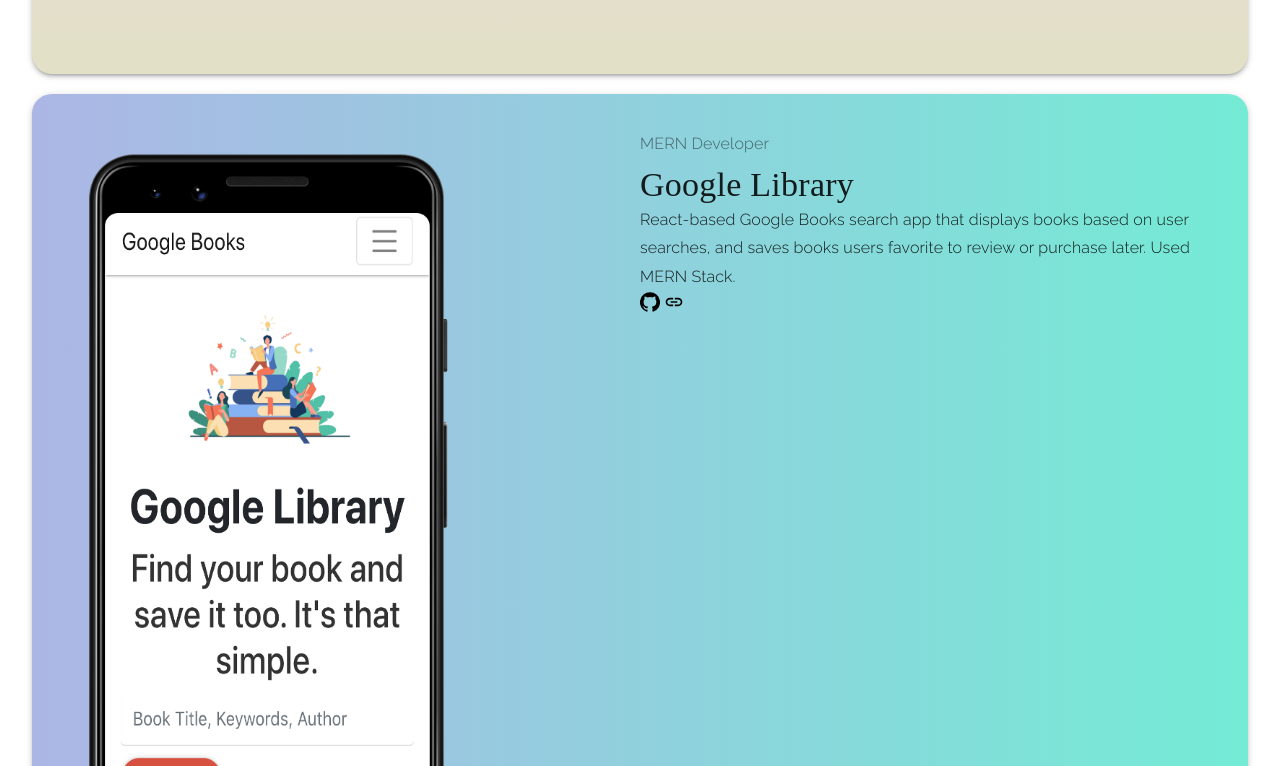
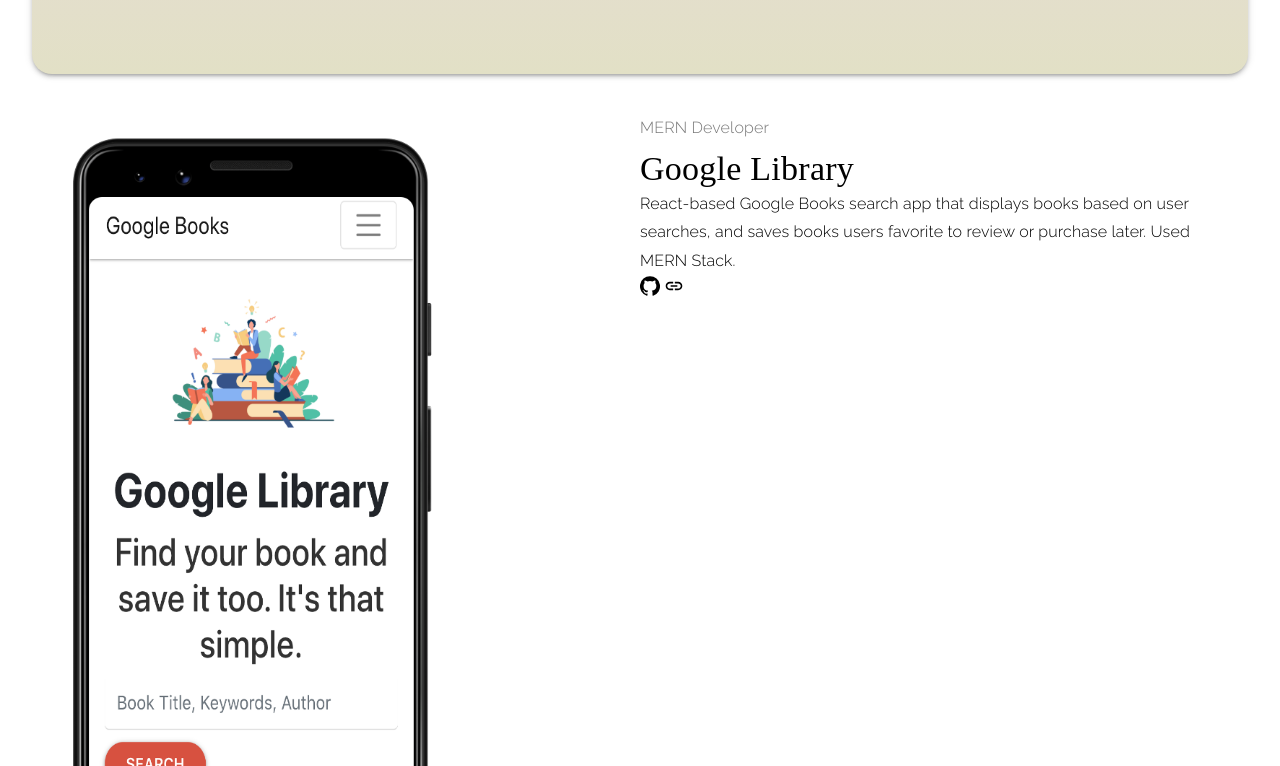
Before and after one commit to hngdngng/Folio, a React (Create React App) app: page / in a window 1280 px wide. Shown: the part 1174-1940 px from the top of the page. Built offline with nearby package versions, Linux system fonts and the light colour scheme; a web font is replaced by a local one.

Commit message:
removed contact page, added social to about, updated landing ui for cleaner UX

```diff
--- a/package.json
+++ b/package.json
@@ -3,16 +3,19 @@
   "version": "0.1.0",
   "private": true,
   "dependencies": {
+    "-": "0.0.1",
     "@material-ui/core": "^4.11.2",
     "@material-ui/icons": "^4.11.2",
     "@testing-library/jest-dom": "^5.11.9",
     "@testing-library/react": "^11.2.3",
     "@testing-library/user-event": "^12.6.0",
+    "gh-pages": "^3.1.0",
     "react": "^17.0.1",
     "react-dom": "^17.0.1",
     "react-router-dom": "^5.2.0",
     "react-scripts": "4.0.1",
     "react-text-loop": "^2.3.0",
+    "save-dev": "0.0.1-security",
     "web-vitals": "^0.2.4"
   },
   "scripts": {
--- a/src/App.css
+++ b/src/App.css
@@ -7,14 +7,14 @@
 }
 
 a:hover {
-    transform: translate(0, -5px);
+    transform: translate(0, -7px);
 }
 
 .tile0 {
     background: linear-gradient(to top, #e2e0c6, #f0d0ff);
 }
 
-.tile1 {
+/* .tile1 {
     background: linear-gradient(to right, #ACB6E5, #74ebd5);
 }
 
@@ -32,7 +32,7 @@
 
 .tile5 {
     background: linear-gradient(to top, #ffc3a0, #FFAFBD);
-}
+} */
 
 .project-img {
     max-width: 400px;
--- a/src/App.js
+++ b/src/App.js
@@ -2,7 +2,6 @@
 import { HashRouter, Route, Switch } from "react-router-dom";
 import Projects from "./Projects";
 import About from "./About";
-import More from "./More";
 import Navbar from "./components/Navbar";
 import './App.css';
 
@@ -14,7 +13,6 @@
           <Switch>
             <Route exact path="/" component={Projects} />
             <Route exact path="/about" component={About} />
-            <Route exact path="/more" component={More} />
             <Route component={Projects} />
           </Switch>
         </div>
--- a/src/More.js
+++ /dev/null
@@ -1,33 +0,0 @@
-import React from "react";
-import { Container, Grid, Typography } from "@material-ui/core";
-import { makeStyles } from '@material-ui/core/styles';
-import GitHubIcon from '@material-ui/icons/GitHub';
-import LinkedInIcon from '@material-ui/icons/LinkedIn';
-import MailIcon from '@material-ui/icons/Mail';
-
-const useStyles = makeStyles(() => ({
-  a1: {
-    paddingRight: 10
-  }
-}));
-
-function More(props) {
-  const classes = useStyles();
-  return (
-    <Container fixed>
-      <Grid container>
-        {/* <Grid className={classes.avatar} item md={6}>
-        </Grid> */}
-        <Grid item md={6}>
-          <Typography variant="h4">Let's connect.</Typography>
-          <br></br>
-          <a className={classes.a1} href="https://github.com/hngdngng" target="_blank" rel="noopener noreferrer"><GitHubIcon /></a>
-          <a className={classes.a1} href="https://www.linkedin.com/in/hoang-d-nguyen/" target="_blank" rel="noopener noreferrer"><LinkedInIcon /></a>
-          <a className={classes.a1} href="mailto:hoang.d.nguyen@outlook.com" target="_blank" rel="noopener noreferrer"><MailIcon /></a>
-        </Grid>
-      </Grid>
-    </Container>
-  )
-}
-
-export default More;
--- a/src/Projects.js
+++ b/src/Projects.js
@@ -1,16 +1,22 @@
 import React from "react";
 import Hero from "./components/Hero";
 import Tile from "./components/Tile";
+import PGrid from "./components/Grid";
+
 const projects = require("./projects.json");
+const featureProject = projects[0];
+const ind = [1, 2, 3, 4, 5]
+const subProjects = ind.map(i => projects[i]);
 
 function Projects(props) {
   return (
     <div>
       <Hero />
       <div id="projects">
-        {projects.map((project, index) => {
+        <Tile github={featureProject.github} image={process.env.PUBLIC_URL + featureProject.image} index="0" role={featureProject.role} summary={featureProject.summary} title={featureProject.title} url={featureProject.url} />
+        {subProjects.map((project, index) => {
           return (
-              <Tile id={`project${index}`} github={project.github} image={process.env.PUBLIC_URL + project.image} index={index} role={project.role} summary={project.summary} title={project.title} url={project.url} />
+            <PGrid id={`project${index}`} github={project.github} image={process.env.PUBLIC_URL + project.image} index={index} role={project.role} summary={project.summary} title={project.title} url={project.url} />
           )
         })}
       </div>
--- /dev/null
+++ b/src/components/Grid.js
@@ -0,0 +1,133 @@
+import React from "react";
+import { Container, Grid, Typography } from "@material-ui/core";
+import { makeStyles } from '@material-ui/core/styles';
+import GitHubIcon from '@material-ui/icons/GitHub';
+import LinkIcon from '@material-ui/icons/Link';
+
+const useStyles = makeStyles(() => ({
+    tile: {
+        marginTop: 20,
+        marginBottom: 20,
+        padding: 20,
+        border: "none"
+    }
+}));
+
+const PGrid = ({ github, image, index, role, summary, title, url }) => {
+    const classes = useStyles();
+    return (
+        <div>
+            <Container fixed >
+                <Grid container className={`${classes.tile} tile${index + 1}`}>
+                    <Grid item md={6}>
+                        <a href={github} target="_blank" rel="noopener noreferrer"><img className="project-img" src={image} alt="app" /></a>
+                    </Grid>
+                    <Grid item md={6}>
+                        <Typography variant="subtitle1" color="textSecondary" gutterBottom>
+                            {role}
+                        </Typography>
+                        <Typography variant="h4">
+                            {title}
+                        </Typography>
+                        <Typography variant="body1">
+                            {summary}
+                        </Typography>
+                        <a href={github} target="_blank" rel="noopener noreferrer"><GitHubIcon fontSize="small" /></a>
+                        {" "}
+                        <a href={url} target="_blank" rel="noopener noreferrer"><LinkIcon fontSize="small" /></a>
+                    </Grid>
+                </Grid>
+            </Container>
+        </div>
+
+        // <div>
+        //     <Container fixed >
+        //         <Grid container spacing={3}>
+        //             <Grid item md={4}>
+        //                 <Card className={`${classes.root} tile${index+1}`} elevation={3}>
+        //                     <CardActionArea>
+        //                         <CardMedia
+        //                             className={classes.media}
+        //                             image={image}
+        //                             title={title}
+        //                         />
+        //                         <CardContent>
+        //                             <Typography gutterBottom variant="h6" component="h2">
+        //                                 {title}
+        //                              </Typography>
+        //                              <Typography variant="subtitle" color="textSecondary" component="p">
+        //                                 {role}
+        //                             </Typography>
+        //                             <Typography variant="body2" color="textSecondary" component="p">
+        //                                 {summary}
+        //                             </Typography>
+        //                         </CardContent>
+        //                     </CardActionArea>
+        //                     <CardActions>
+        //                         <a href={github} target="_blank" rel="noopener noreferrer"><GitHubIcon fontSize="small" /></a>
+        //                         {" "}
+        //                         <a href={url} target="_blank" rel="noopener noreferrer"><LinkIcon fontSize="small" /></a>
+        //                     </CardActions>
+        //                 </Card>
+        //             </Grid>
+        //             <Grid item md={4}>
+        //                 <Card className={`${classes.root} tile${index+1}`} elevation={3}>
+        //                     <CardActionArea>
+        //                         <CardMedia
+        //                             className={classes.media}
+        //                             image={image}
+        //                             title={title}
+        //                         />
+        //                         <CardContent>
+        //                             <Typography gutterBottom variant="h6" component="h2">
+        //                                 {title}
+        //                              </Typography>
+        //                              <Typography variant="subtitle" color="textSecondary" component="p">
+        //                                 {role}
+        //                             </Typography>
+        //                             <Typography variant="body2" color="textSecondary" component="p">
+        //                                 {summary}
+        //                             </Typography>
+        //                         </CardContent>
+        //                     </CardActionArea>
+        //                     <CardActions>
+        //                         <a href={github} target="_blank" rel="noopener noreferrer"><GitHubIcon fontSize="small" /></a>
+        //                         {" "}
+        //                         <a href={url} target="_blank" rel="noopener noreferrer"><LinkIcon fontSize="small" /></a>
+        //                     </CardActions>
+        //                 </Card>
+        //             </Grid>
+        //             <Grid item md={4}>
+        //                 <Card className={`${classes.root} tile${index+1}`} elevation={3}>
+        //                     <CardActionArea>
+        //                         <CardMedia
+        //                             className={classes.media}
+        //                             image={image}
+        //                             title={title}
+        //                         />
+        //                         <CardContent>
+        //                             <Typography gutterBottom variant="h6" component="h2">
+        //                                 {title}
+        //                              </Typography>
+        //                              <Typography variant="subtitle" color="textSecondary" component="p">
+        //                                 {role}
+        //                             </Typography>
+        //                             <Typography variant="body2" color="textSecondary" component="p">
+        //                                 {summary}
+        //                             </Typography>
+        //                         </CardContent>
+        //                     </CardActionArea>
+        //                     <CardActions>
+        //                         <a href={github} target="_blank" rel="noopener noreferrer"><GitHubIcon fontSize="small" /></a>
+        //                         {" "}
+        //                         <a href={url} target="_blank" rel="noopener noreferrer"><LinkIcon fontSize="small" /></a>
+        //                     </CardActions>
+        //                 </Card>
+        //             </Grid>
+        //         </Grid>
+        //     </Container>
+        // </div>
+    )
+}
+
+export default PGrid;
--- a/src/components/Navbar.js
+++ b/src/components/Navbar.js
@@ -29,7 +29,6 @@
 const navLinks = [
     { title: "projects", path: `${process.env.PUBLIC_URL}/` },
     { title: "about", path: `${process.env.PUBLIC_URL}/#/about` },
-    { title: "contact", path: `${process.env.PUBLIC_URL}/#/more` }
 ]
 
 const Navbar = () => {
--- a/src/components/Theme.js
+++ b/src/components/Theme.js
@@ -24,6 +24,11 @@
       fontFamily: "'Raleway', sans-serif",
       lineHeight: 1.8,
       textAlign: "left"
+    },
+    body2: {
+      fontFamily: "'Raleway', sans-serif",
+      lineHeight: 1.5,
+      textAlign: "left"
     }
   }
 });
```
Also changed, not shown: src/About.js (+8 -0 lines), 2 other files (tests, documents, lock files or other folders).
